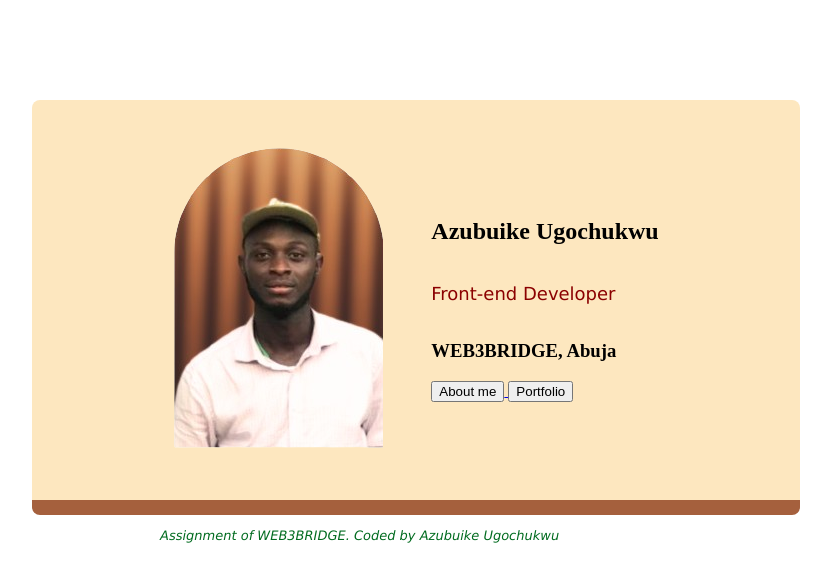
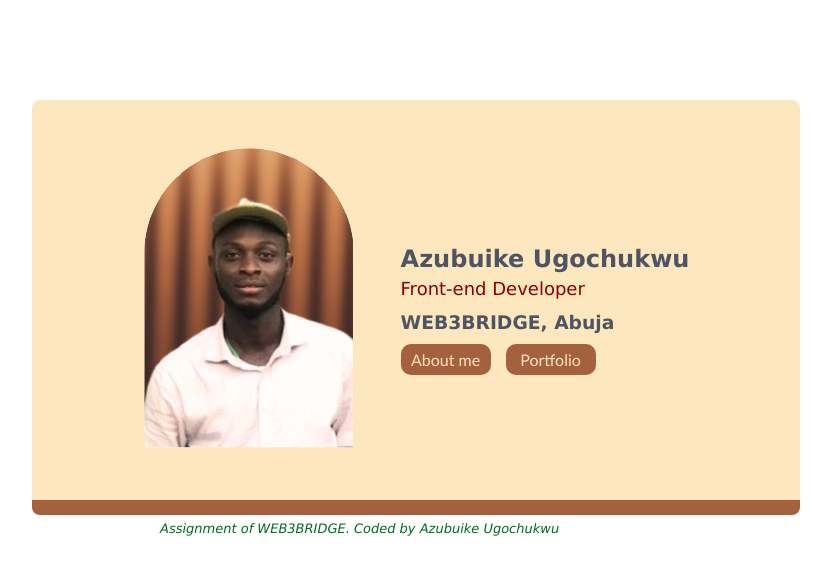
Before and after one commit to NudarMediaWorld/Web3Bridge-Assignment-3---Business-Card, a plain HTML site: page index.html in a window 1280 px wide. Shown: the whole page, without its empty margins (232-1063 px from the left). Drawn offline with Linux system fonts and the light colour scheme.

Commit message:
Update style.css

```diff
--- a/style.css
+++ b/style.css
@@ -1,12 +1,10 @@
-
-
-body{
+body {
     width: 100vw;
     height: 100vh;
 
 }
 
-main{
+main {
     margin-top: 100px;
     display: flex;
     width: 60%;
@@ -20,7 +18,7 @@ main{
 
 }
 
-.container{
+.container {
     height: 25rem;
     width: 47rem;
     display: flex;
@@ -30,26 +28,56 @@ main{
 
 }
 
-.text-area{
+.text-area {
     display: grid;
 
 }
 
-.title-text{
+h1 {
     font-family: 'Lucida Sans', 'Lucida Sans Regular', 'Lucida Grande', 'Lucida Sans Unicode', Geneva, Verdana, sans-serif;
-    color:#4e5463;
-    margin: 0;
+    color: #4e5463;
 }
 
-p{
+p {
     font-family: Verdana, Geneva, Tahoma, sans-serif;
     font-size: 18px;
-    color:darkred;
-    font-weight:500;
+    color: darkred;
+    font-weight: 540;
+    margin-top: -15px;
+    margin-bottom: -15px;
 }
-.footer{
+
+h3 {
+    font-family: 'Lucida Sans', 'Lucida Sans Regular', 'Lucida Grande', 'Lucida Sans Unicode', Geneva, Verdana, sans-serif;
+    color: #4e5463;
+    margin-bottom: 1px;
+}
+
+.btn-wrapper {
+    display: flex;
+    margin-top: 10px;
+}
+
+.btn {
+    width: 90px;
+    text-align: center;
+    margin-right: 15px;
+    font-family: 'Gill Sans', 'Gill Sans MT', Calibri, 'Trebuchet MS', sans-serif;
+    font-size: 1em;
+    border-radius: 10px;
+    border: none;
+    background-color: #a5603d;
+    padding: 6px;
+    color: bisque;
+    font-weight: 550;
+
+
+}
+
+.footer {
     display: block;
     width: 40%;
+    margin-top: 0.4rem;
     margin-left: auto;
     margin-right: auto;
     color: rgb(1, 107, 31);
```
